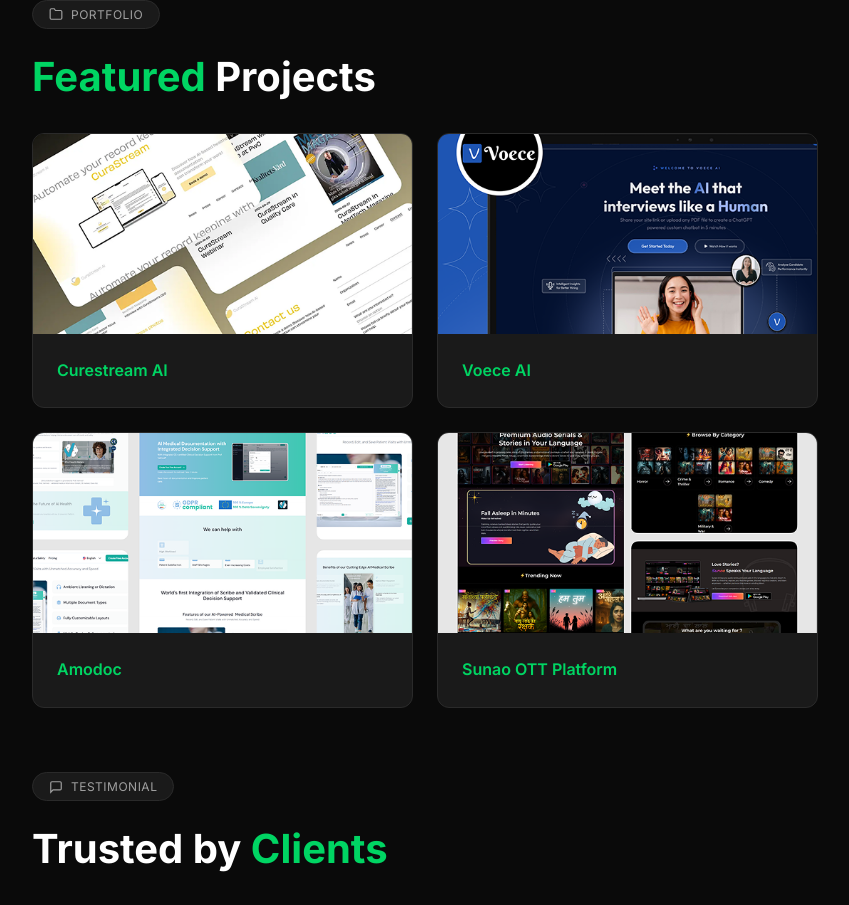
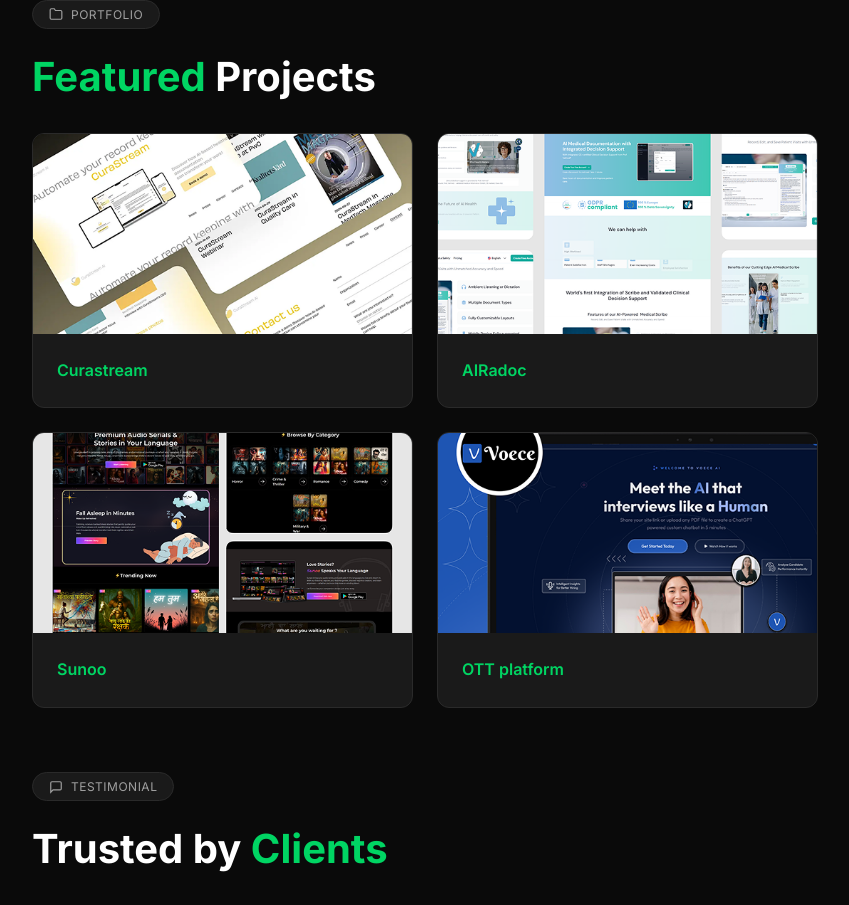
Before and after one commit to Sarwjeetfreelcner/portfolio, a React (Vite) app: page / in a window 1280 px wide. Shown: the part 1989-2894 px from the top of the page, without its empty margins (382-1231 px from the left). Built offline with nearby package versions, Linux system fonts and the light colour scheme.

Commit message:
Update project names and links in portfolio

```diff
--- a/src/App.tsx
+++ b/src/App.tsx
@@ -84,10 +84,10 @@
 ]
 
 const projects = [
-  { name: 'Curestream AI', color: '#00d563', image: '/portfolio/images/curastream.png' },
-  { name: 'Voece AI', color: '#3b82f6', image: '/portfolio/images/voece.png' },
-  { name: 'Amodoc', color: '#8b5cf6', image: '/portfolio/images/airodoc.png' },
-  { name: 'Sunao OTT Platform', color: '#f59e0b', image: '/portfolio/images/sunoo.png' },
+  { name: 'Curastream', color: '#00d563', image: '/portfolio/images/curastream.png', link: 'https://curastream.ai/en/' },
+  { name: 'AIRadoc', color: '#8b5cf6', image: '/portfolio/images/airodoc.png', link: 'https://airadoc.com/' },
+  { name: 'Sunoo', color: '#f59e0b', image: '/portfolio/images/sunoo.png', link: 'https://sunoo.app/' },
+  { name: 'OTT platform', color: '#3b82f6', image: '/portfolio/images/voece.png', link: 'https://voece.ai/' },
 ]
 
 const testimonials = [
@@ -258,14 +258,21 @@
           </h2>
           <div className="projects-grid">
             {projects.map((project, index) => (
-              <div key={index} className="project-card">
+              <a
+                key={index}
+                href={project.link}
+                target="_blank"
+                rel="noopener noreferrer"
+                className="project-card"
+                style={{ textDecoration: 'none' }}
+              >
                 <div className="project-image">
                   <img src={project.image} alt={project.name} />
                 </div>
                 <div className="project-info">
                   <h3 className="project-title">{project.name}</h3>
                 </div>
-              </div>
+              </a>
             ))}
           </div>
         </section>
```
